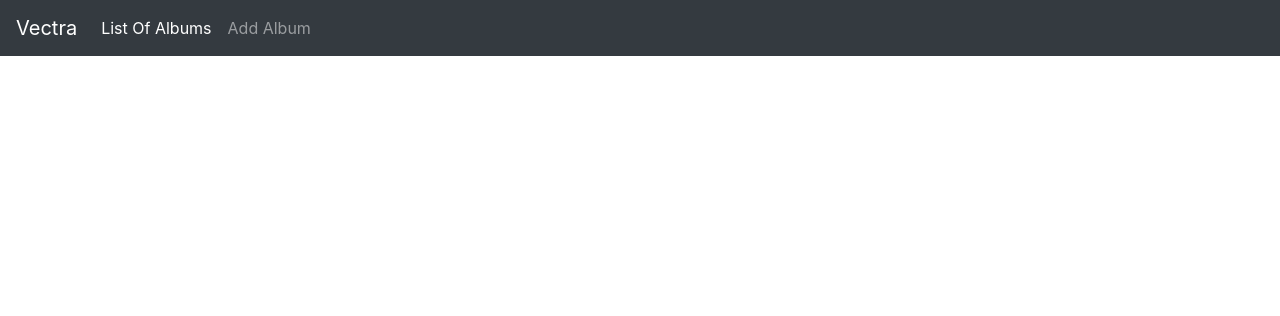
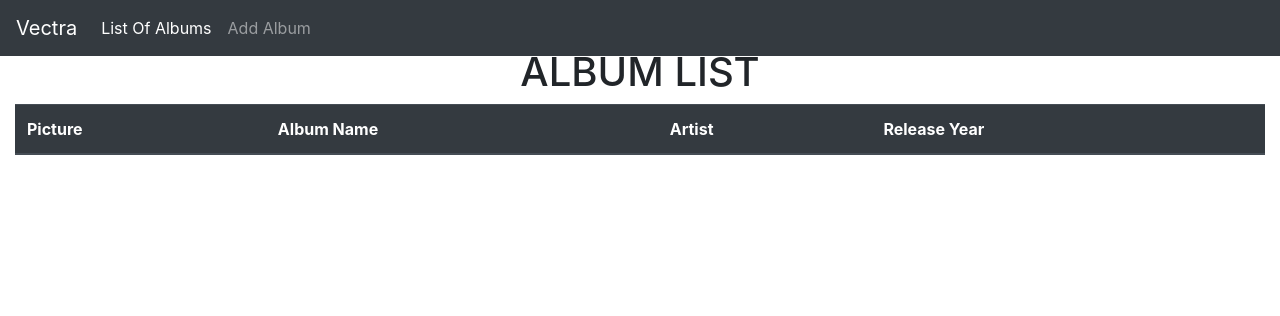
Before and after one commit to gntimba/vectra, a CodeIgniter app: page /database/index.php/albums/index in a window 1280 px wide. Shown: the top 316 px of the page. Run offline with CodeIgniter, Linux system fonts and the light colour scheme; tables that the repository leaves empty or names only in its code hold one stand-in row (values such as "Sample post"); lists and menus that the app fills with data are empty; some libraries are stand-ins or nearby versions.

Commit message:
70% done

```diff
--- a/application/controllers/Albums.php
+++ b/application/controllers/Albums.php
@@ -10,6 +10,7 @@ class Albums extends CI_Controller {
 		$data[ 'active' ] = 'list';
 		$data[ 'header' ] = 'List Album';
 		$data[ 'main_content' ] = 'list_album';
+		$data['albums']=$this->albums_model->get_album();
 		$this->load->view( 'layout\main', $data );
 	}
 	public
@@ -61,6 +62,20 @@ class Albums extends CI_Controller {
 			$this->load->view( 'jsons_rest\feedback', $data );
 		}
 	}
+	public function delete()
+	{
+		$albumid=$this->input->post('albumid');
+		$this->albums_model->delete( $albumid );
+		$date['album']=$albumid;
+		$this->load->view( 'jsons_rest\delete', $data );
+	}
+	public function edit($id)
+	{
+		$data[ 'active' ] = 'list';
+		$data[ 'header' ] = 'List Album';
+		$data[ 'main_content' ] = 'edit_view';
+		$this->load->view( 'layout\main', $data );
+	}
 
 }
 ?>
--- a/application/models/albums_model.php
+++ b/application/models/albums_model.php
@@ -1,17 +1,38 @@
 <?php
 class albums_model extends CI_Model {
 
-	public
-	function verify_user($email,$password) {
-		//get Databases
+	function insert( $table, $data ) {
+		$this->db->insert( $table, $data );
+	}
 
+		function get_album() {
 		$this->db->select( '*' );
-		$this->db->from( 'Sales_Rep' );
-		$this->db->where( "S_Emails = '$email' and S_Password = '$password'");
+		$this->db->from( 'vectra_album' );
+		$this->db->where( 'isActive=true' );
 		$query = $this->db->get();
 		return $query->result();
+	}
+
+		function get_single($id) {
+		$this->db->select( '*' );
+		$this->db->from( 'vectra_album' );
+		$this->db->where( "id='$id'" );
+		$query = $this->db->get();
+		return $query->result();
+	}
+		function get_review($id) {
+		$this->db->select( '*' );
+		$this->db->from( 'vectra_reviews' );
+		$this->db->where( "album_id='$id' and isActive=true " );
+		$query = $this->db->get();
+		return $query->result();
+	}
+
+	function delete( $id){
+	$this->db->set('isActive',false);
+	$this->db->where('id',$id);
+	$this->db->update('vectra_album');
 
 	}
-
 }
 ?>
--- a/application/views/layout/include/header.php
+++ b/application/views/layout/include/header.php
@@ -6,10 +6,7 @@
 
 
 
-	<link rel="icon" type="image/png" href="<?php echo base_url()?>assets/img/icon.png">
-
-	<link rel="icon" type="image/png" href="assets/img/icon.png">
-
+	<link rel="icon" type="image/png" href="<?php echo base_url()?>assets/img/icon.ico">
 
 	<meta http-equiv="X-UA-Compatible" content="IE=edge,chrome=1" />
 
--- a/application/views/list_album.php
+++ b/application/views/list_album.php
@@ -1,10 +1,68 @@
-<!doctype html>
-<html>
-<head>
-<meta charset="utf-8">
-<title>Untitled Document</title>
-</head>
+<br>
+<br>
+<center>
+	<h1>ALBUM LIST</h1>
+</center>
+<center>
+	<div>
+		<table class="table table-striped table-dark">
+			<thead>
+				<tr>
+					<th scope="col">Picture</th>
+					<th scope="col">Album Name</th>
+					<th scope="col">Artist</th>
+					<th scope="col">Release Year</th>
+				</tr>
+			</thead>
+			<tbody>
+				<?php foreach($albums as $album): ?>
+				<tr id="<?php echo $album->id?>">
+					<th scope="row"><a href="<?php echo base_url('albums/edit/').$album->id?>"><img src="<?php echo base_url('assets/album/').$album->album_cover ?>"  width="50px" height="50px"/></a>
+					</th>
+					<td>
+						<a href="<?php echo base_url('albums/edit/').$album->id?>">
+							<?php echo $album->album_name; ?>
+						</a>
+					</td>
+					<td>
+						<?php echo $album->album_artist; ?>
+					</td>
+					<td>
+						<?php echo $album->released_year; ?>
+					</td>
+					<td><button class="btn btn-danger delete" value="<?php echo $album->id?>">Remove Album</button>
+					</td>
+				</tr>
+				<?php endforeach; ?>
+		</table>
 
-<body>
-</body>
-</html>
+	</div>
+
+</center>
+
+<script>
+	$( document ).ready( function () {
+		$( '.delete' ).click( function ( event ) {
+			event.preventDefault();
+
+			var album = '#' + $( this ).val();
+			console.log( album );
+			$.ajax( {
+				type: 'POST',
+				url: '<?php echo base_url('albums/delete') ?>',
+				dataType: 'json',
+				data: {
+					albumid: $( this ).val()
+				},
+				success: function ( data ) {
+					console.log( data.album );
+
+				}
+			} );
+	$( album ).hide( 'slow', function () {
+						$( album ).remove();
+					} );
+
+		} );
+	} );
+</script>
```
Also changed, not shown: application/views/add_album.php (+24 -20 lines), application/views/jsons_rest/delete.php (+4 -10 lines), application/views/edit_view.php (renamed from application/views/album_view.php), assets/album/154085668701-NaLingi-mp3-image.jpg (deleted), assets/album/154085696701-NaLingi-mp3-image.jpg (deleted), assets/album/154085714301-NaLingi-mp3-image.jpg (deleted), assets/album/154085947901-Beautiful-feat-Portia-Monique-mp3-image.jpg (added), assets/album/1540859634Bis.jpg (added), assets/album/1540859771Moozlie-FT_-Kid-X.png (added), assets/album/154085997301-NaLingi-mp3-image.jpg (renamed from assets/album/154085668101-NaLingi-mp3-image.jpg), assets/img/icon.ico (added).
